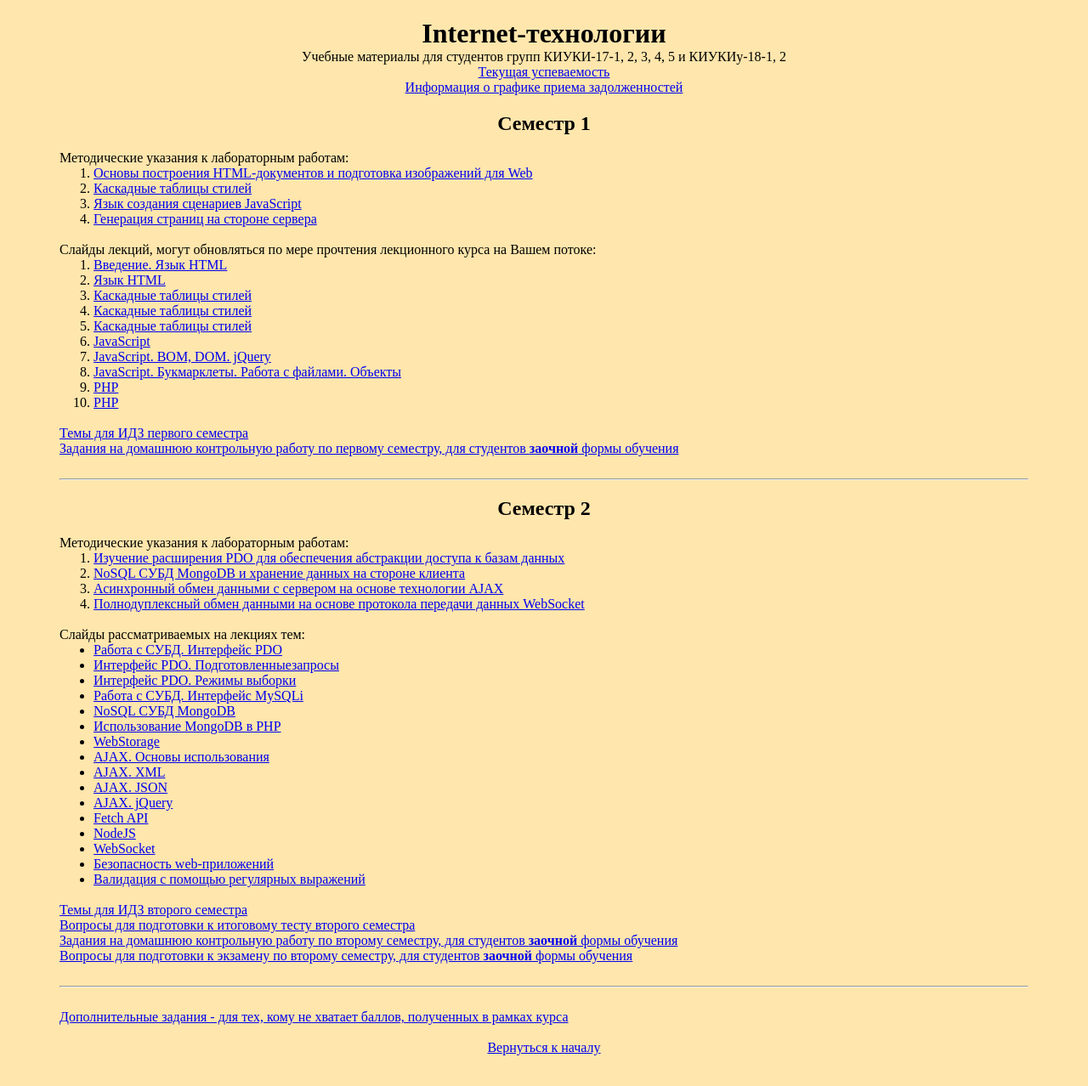
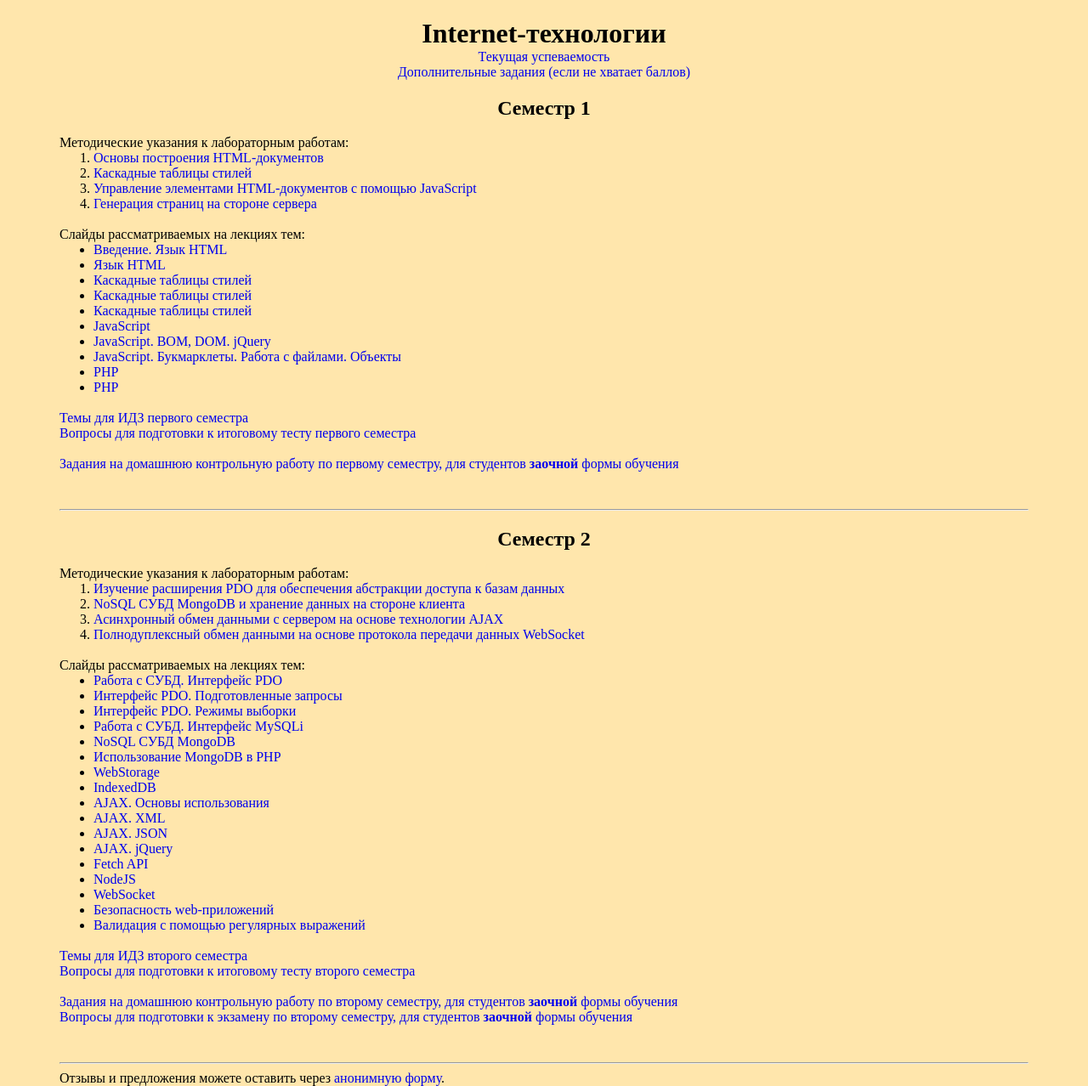
Before and after one commit to knureigs/itech, a PHP site: page / in a window 1280 px wide. Shown: the whole page at 85% size. Before the commit the page ends 1250 px from the top, so only its background shows below. Run offline with PHP 8.4, Linux system fonts and the light colour scheme.

Commit message:
Squash commit, update mainpage

```diff
--- a/css/styles.css
+++ b/css/styles.css
@@ -1,5 +1,32 @@
 body {
 	background: #ffe6ac;
+}
+
+h1, h2, h4 {
+  text-align: center;
+  margin-bottom: 0px;
+}
+
+h4 {
+  font-weight: normal;
+  margin-top: 0px;
+}
+
+a {
+  text-decoration: none ;
+}
+a:hover {
+  text-decoration: underline ;
+}
+
+.link-start {
+  display: block;
+  text-align: center;
+}
+
+.list {
+  margin-top: 0px;
+  margin-bottom: 0px;
 }
 
 .error {
--- a/index.html
+++ b/index.html
@@ -3,56 +3,39 @@
 <head>
 	<title>Internet-технологии</title>
 	<meta charset="utf-8">
-	<meta name="description " content="Версия 20200421. Материалы по курсу Internet-технологии для студентов специальностей КСС и СП.">
+	<meta name="description " content="Версия 20210215. Материалы по курсу Internet-технологии для студентов факультета КИУ.">
 	<base target="_blank">
+	<link rel="icon" type="image/x-icon" href="favicon.ico">
 	<link href="css/styles.css" type="text/css" rel="stylesheet">
-	<style>
-		h1, h2, h4 {
-			text-align: center;
-			margin-bottom: 0px;
-		}
+    <script src="index.js" defer></script>
+</head>
+<body class="container">
+	<header>
+		<h1 id="start">Internet-технологии</h1>
+		<!-- <h4>Учебные материалы для студентов групп КИУКИ-17-1, 2, 3, 4, 5 и КИУКИу-18-1, 2</h4> -->
 
-		#startLink {
-			display: block;
-			text-align: center;
-		}
+		<h4><a href="gradebook/index.html">Текущая успеваемость</a></h4>
+		<h4><a href="addition-tasks/index.html">Дополнительные задания (если не хватает баллов)</a></h4>
+		<!-- <h4 id="visiting"><a href="visiting-hours/index.html">Информация о графике приема задолженностей</a></h4> -->
+	</header>
 
-		h4 {
-			font-weight: normal;
-			margin-top: 0px;
-		}
-
-		ol, ul {
-			margin-top: 0px;
-			margin-bottom: 0px;
-		}
-
-		.spoiler-lk1-2016 > .view-lectures ~ ol, .spoiler-lk2-2016 > .view-lectures ~ ol {
-			display: none;
-		}
-		.spoiler-lk1-2016 > .view-lectures:checked ~ ol, .spoiler-lk2-2016 > .view-lectures:checked ~ ol {
-			display: block;
-		}
-	</style>
-</head>
-<body>
-	<div class="container">
-	<h1 id="start">Internet-технологии</h1>
-	<h4>Учебные материалы для студентов групп КИУКИ-17-1, 2, 3, 4, 5 и КИУКИу-18-1, 2</h4>
-	<h4><a href="gradebook/index.html">Текущая успеваемость</a></h4>
-	<h4 id="visiting"><a href="visiting-hours/index.html">Информация о графике приема задолженностей</a></h4>
+	<section>
 		<h2>Семестр 1</h2>
 		<br>
+		<section>
 			Методические указания к лабораторным работам:
-	<ol>
-		<li><a href="lb/ITech1_Lab1/index.html">Основы построения HTML-документов и подготовка изображений для Web</a></li>
+			<ol class="list">
+				<li><a href="lb/ITech1_Lab1/index.html">Основы построения HTML-документов</a></li>
 				<li><a href="lb/ITech1_Lab2/index.html">Каскадные таблицы стилей</a></li>
-		<li><a href="lb/ITech1_Lab3/index.html">Язык создания сценариев JavaScript</a></li>
+				<li><a href="lb/ITech1_Lab3/index.html">Управление элементами HTML-документов с помощью JavaScript</a></li>
 				<li><a href="lb/ITech1_Lab4/index.html">Генерация страниц на стороне сервера</a></li>
 			</ol>
+		</section>
 		<br>
-	Слайды лекций, могут обновляться по мере прочтения лекционного курса на Вашем потоке:
-	<ol>
+		<section>
+			Слайды рассматриваемых на лекциях тем:
+			<ul class="list" id="list-lectures-1">
+				<!-- если вдруг данные на загрузятся с гугл-таблицы, останутся эти, как резервный вариант. Но лучше в скрытом варианте -->
 				<li><a href="https://www.dropbox.com/s/clfewl9cfyl3szg/Lecture_1_1_HTML.pdf?raw=1">Введение. Язык HTML</a></li>
 				<li><a href="https://www.dropbox.com/s/n2d34hs4dpd4wox/Lecture_1_2_HTML.pdf?raw=1">Язык HTML</a></li>
 				<li><a href="https://www.dropbox.com/s/35neyi6stl4pgy4/Lecture_1_3_CSS.pdf?raw=1">Каскадные таблицы стилей</a></li>
@@ -63,35 +46,45 @@
 				<li><a href="https://www.dropbox.com/s/c8s7nwvhoy90hmo/Lecture_1_8_JS.pdf?raw=1">JavaScript. Букмарклеты. Работа с файлами. Объекты</a></li>
 				<li><a href="https://www.dropbox.com/s/xk6tpacu1tq17kt/Lecture_1_9_PHP.pdf?raw=1">PHP</a></li>
 				<li><a href="https://www.dropbox.com/s/ntxdzuzc07pt8hy/Lecture_1_10_PHP.pdf?raw=1">PHP</a></li>
-	</ol>
+			</ul>
+		</section>
 		<br>
 		<a href="idz1.html">Темы для ИДЗ первого семестра</a>
 		<br>
-	<a href="https://www.dropbox.com/s/rg1lkwperd6khab/ITech1_Z_Homework.pdf?raw=1">Задания на домашнюю контрольную работу по первому семестру, для студентов <b>заочной</b> формы обучения</a>
+		<a href="https://www.dropbox.com/s/ooxt1fpksh26shc/ITech1_PrepareForTest.pdf?raw=1" id="link-questions-test-1">Вопросы для подготовки к итоговому тесту первого семестра</a>
+		<br>
+		<br>
+		<a href="https://www.dropbox.com/s/rg1lkwperd6khab/ITech1_Z_Homework.pdf?raw=1" id="link-homework-1">Задания на домашнюю контрольную работу по первому семестру, для студентов <b>заочной</b> формы обучения</a>
+	</section>
+
 	<br>
 	<br>
 	<hr>
+
+	<section>
 		<h2>Семестр 2</h2>
 		<br>
+		<section>
 			Методические указания к лабораторным работам:
-	<ol>
+			<ol class="list">
 				<li><a href="lb/ITech2_PDO/index.html">Изучение расширения PDO для обеспечения абстракции доступа к базам данных</a></li>
 				<li><a href="lb/ITech2_MongoDB/index.html">NoSQL СУБД MongoDB и хранение данных на стороне клиента</a></li>
 				<li><a href="lb/ITech2_AJAX/index.html">Асинхронный обмен данными с сервером на основе технологии AJAX</a></li>
 				<li><a href="lb/ITech2_WebSocket/index.html">Полнодуплексный обмен данными на основе протокола передачи данных WebSocket</a></li>
 			</ol>
+		</section>
 		<br>
+		<section>
 			Слайды рассматриваемых на лекциях тем:
-	<ul>
-		<!-- в презентациях по хранению (до IndexedDB) не хватает указания даты на титульном слайде -->
+			<ul class="list" id="list-lectures-2">
 				<li><a href="https://www.dropbox.com/s/n9dlf78sycmr75y/PDO.pdf?raw=1">Работа с СУБД. Интерфейс PDO</a></li>
-		<li><a href="https://www.dropbox.com/s/x34se5u5gzggb9s/PDO_PreparedStatements.pdf?raw=1">Интерфейс PDO. 	Подготовленныезапросы</a></li>
+				<li><a href="https://www.dropbox.com/s/x34se5u5gzggb9s/PDO_PreparedStatements.pdf?raw=1">Интерфейс PDO. Подготовленные запросы</a></li>
 				<li><a href="https://www.dropbox.com/s/o1xvnp545unji4q/PDO_FetchStyle.pdf?raw=1">Интерфейс PDO. Режимы выборки</a></li>
 				<li><a href="https://www.dropbox.com/s/853yqjtx8bcm2tn/MySQLi.pdf?raw=1">Работа с СУБД. Интерфейс MySQLi</a></li>
 				<li><a href="https://www.dropbox.com/s/jm4ekgsmds03osq/MongoDB.pdf?raw=1">NoSQL СУБД MongoDB</a></li>
 				<li><a href="https://www.dropbox.com/s/a57henlgz2dr59i/MongoDB_PHP.pdf?raw=1">Использование MongoDB в PHP</a></li>
 				<li><a href="https://www.dropbox.com/s/xfrqud7chpqevue/WebStorage.pdf?raw=1">WebStorage</a></li>
-		<!-- <li><a href="#">IndexedDB</a></li> -->
+				<li><a href="#">IndexedDB</a></li>
 				<li><a href="https://www.dropbox.com/s/teyqtscw1zqr5uq/AJAX.pdf?raw=1">AJAX. Основы использования</a></li>
 				<li><a href="https://www.dropbox.com/s/7cg8yqgic45wxj6/XML.pdf?raw=1">AJAX. XML</a></li>
 				<li><a href="https://www.dropbox.com/s/d452ndv2ybpaec5/JSON.pdf?raw=1">AJAX. JSON</a></li>
@@ -102,25 +95,25 @@
 				<li><a href="https://www.dropbox.com/s/bglf7kq7mhx8kl6/Safety.pdf?raw=1">Безопасность web-приложений</a></li>
 				<li><a href="https://www.dropbox.com/s/fmwyja9h93nryk9/RegExp.pdf?raw=1">Валидация с помощью регулярных выражений</a></li>
 			</ul>
+		</section>
 		<br>
 		<a href="idz2.html">Темы для ИДЗ второго семестра</a>
-	<!-- <a href="#">Темы для ИДЗ второго семестра</a> -->
 		<br>
-	<a href="https://www.dropbox.com/s/lt310d6ryp59gc9/ITech2_PrepareForTest.pdf?raw=1">Вопросы для подготовки к итоговому тесту второго семестра</a>
+		<a href="https://www.dropbox.com/s/lt310d6ryp59gc9/ITech2_PrepareForTest.pdf?raw=1" id="link-questions-test-2">Вопросы для подготовки к итоговому тесту второго семестра</a>
 		<br>
-	<!-- <a href="#">Задания на домашнюю контрольную работу по второму семестру, для студентов <b>заочной</b> формы обучения</a> -->
-	<a href="https://www.dropbox.com/s/onootg9q380wtop/ITech2_Z_Homework.xls?raw=1">Задания на домашнюю контрольную работу по второму семестру, для студентов <b>заочной</b> формы обучения</a>
 		<br>
-	<!-- <a href="#">Вопросы для подготовки к экзамену по второму семестру, для студентов <b>заочной</b> формы обучения</a> -->
-	<a href="https://www.dropbox.com/s/z80t6wjzmuwbdu4/ITech2_Z_PrepareToExam.xls?raw=1">Вопросы для подготовки к экзамену по второму семестру, для студентов <b>заочной</b> формы обучения</a>
+		<a href="https://www.dropbox.com/s/onootg9q380wtop/ITech2_Z_Homework.xls?raw=1" id="link-homework-2">Задания на домашнюю контрольную работу по второму семестру, для студентов <b>заочной</b> формы обучения</a>
+		<br>
+		<a href="https://www.dropbox.com/s/z80t6wjzmuwbdu4/ITech2_Z_PrepareToExam.xls?raw=1" id="link-questions-exam-2">Вопросы для подготовки к экзамену по второму семестру, для студентов <b>заочной</b> формы обучения</a>
+	</section>
+
 	<br>
 	<br>
 	<hr>
-	<br>
-	<a href="addition-tasks/index.html">Дополнительные задания - для тех, кому не хватает баллов, полученных в рамках курса</a>
-	<br>
-	<br>
-	<a href="#start" target="_self" id="startLink">Вернуться к началу</a>
-	</div>
+
+	<footer>
+		<!-- По вопросам и предложениям обращаться по адресу <a href="mailto:aaa@bbb.cc">aaa@bbb.cc</a> -->
+		Отзывы и предложения можете оставить через <a href="https://forms.gle/4TxU9z4u1J7m1Y158">анонимную форму</a>.
+	</footer>
 </body>
 </html>
```
Also changed, not shown: index.js (added, +55 -0 lines), indexGAS.js (added, +24 -0 lines), linksGAS.js (added, +37 -0 lines), favicon.ico (added), 1 other file. Lines whose indentation alone changed are shown as unchanged.
